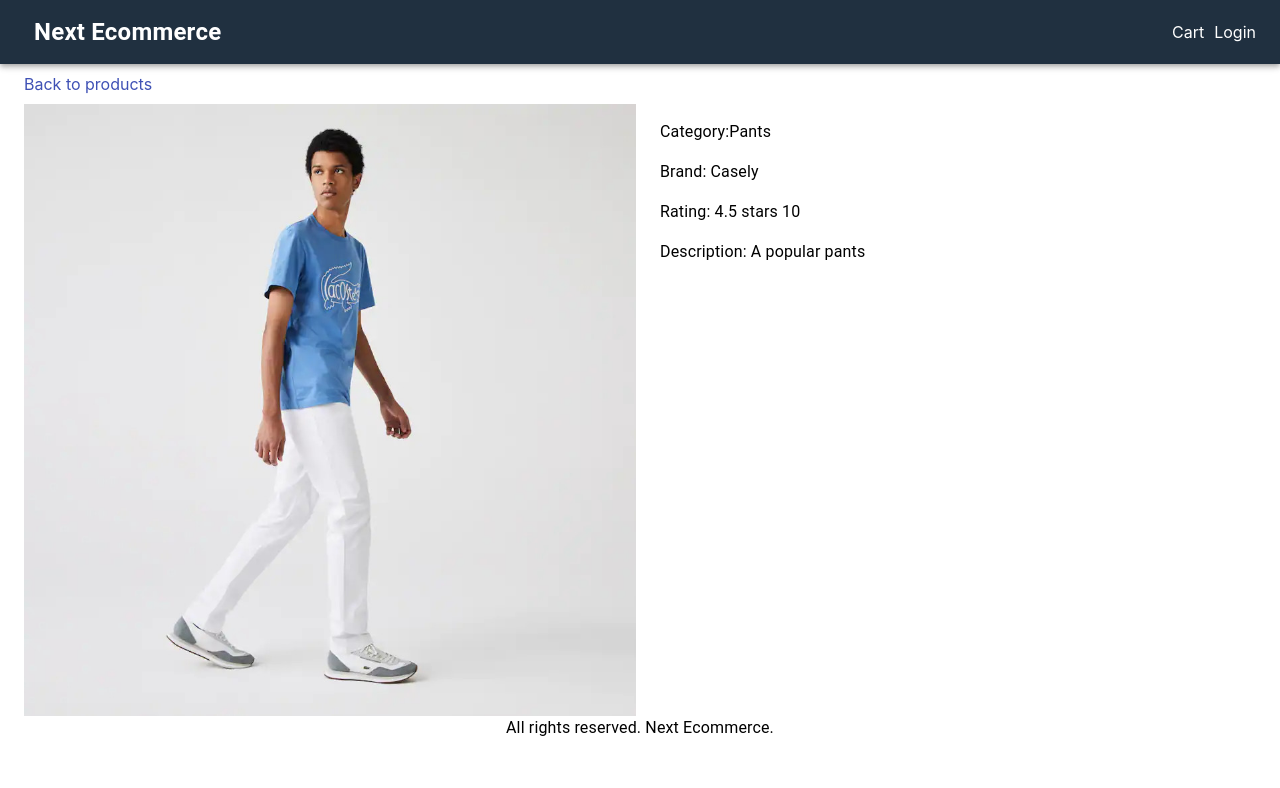
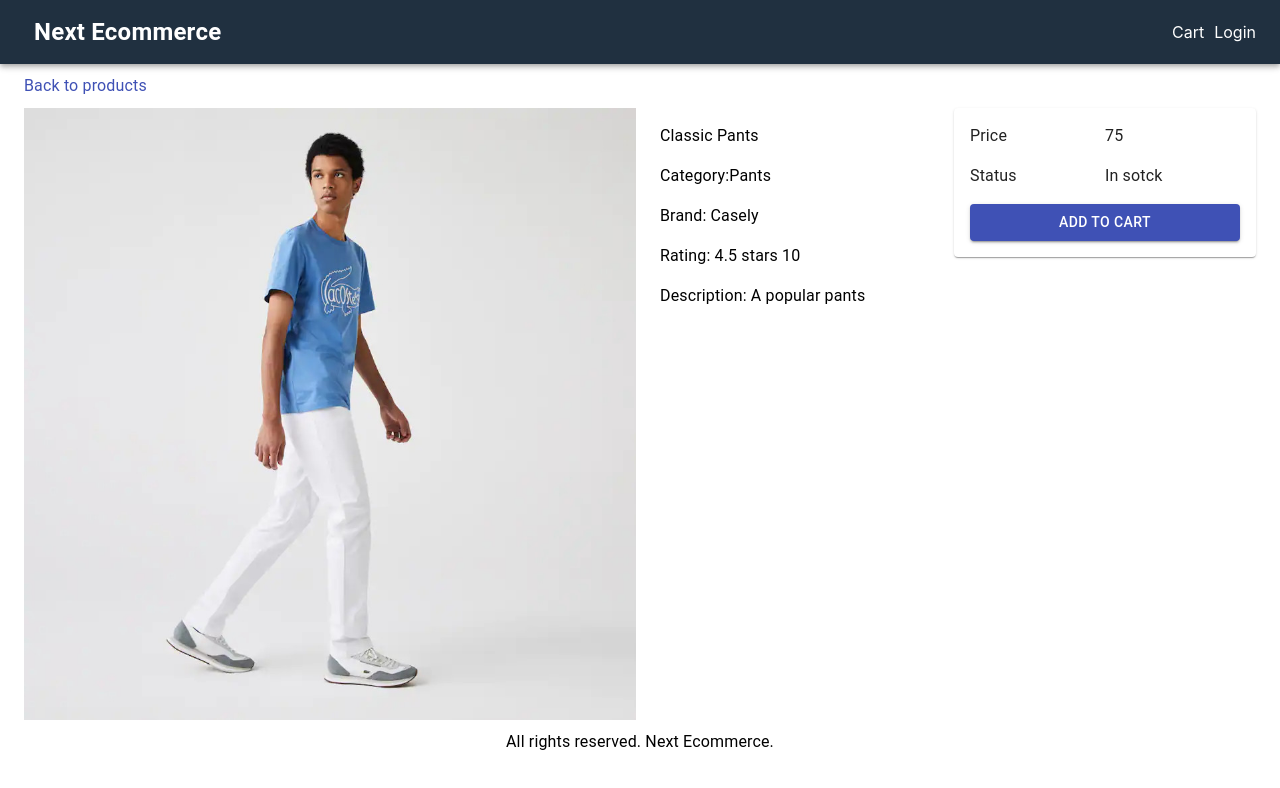
Before and after one commit to GabrielDillenburg/NextJS-Ecommerce, a Next.js app: page /product/classic-pants in a window 1280 px wide. Shown: the top 788 px of the page. Built offline with nearby package versions, Linux system fonts and the light colour scheme.

Commit message:
feat: add ListItem, Cards and Button to add to cart

```diff
--- a/pages/product/[slug].js
+++ b/pages/product/[slug].js
@@ -3,7 +3,15 @@ import data from '../../utils/data'
 import { useRouter } from 'next/router'
 import Layout from '../../components/Layout'
 import NextLink from 'next/link'
-import { Link, Grid, ListItem, List, Typography } from '@material-ui/core'
+import {
+	Link,
+	Grid,
+	ListItem,
+	List,
+	Typography,
+	Card,
+	Button,
+} from '@material-ui/core'
 import useStyles from '../../utils/styles'
 import Image from 'next/image'
 
@@ -19,7 +27,9 @@ export default function ProductScreen() {
 		<Layout title={product.name}>
 			<div className={classes.section}>
 				<NextLink href='/' passHref>
-					<Link> Back to products </Link>
+					<Link>
+						<Typography> Back to products </Typography>
+					</Link>
 				</NextLink>
 			</div>
 			<Grid container spacing={1}>
@@ -33,6 +43,9 @@ export default function ProductScreen() {
 				</Grid>
 				<Grid item md={3} xs={12}>
 					<List>
+						<ListItem>
+							<Typography component='h1'> {product.name} </Typography>
+						</ListItem>
 						<ListItem>
 							<Typography> Category:{product.category} </Typography>
 						</ListItem>
@@ -49,6 +62,39 @@ export default function ProductScreen() {
 						</ListItem>
 					</List>
 				</Grid>
+				<Grid item md={3} xs={12}>
+					<Card>
+						<List>
+							<ListItem>
+								<Grid container>
+									<Grid item xs={6}>
+										<Typography> Price </Typography>
+									</Grid>
+									<Grid item xs={6}>
+										<Typography> {product.price}</Typography>
+									</Grid>
+								</Grid>
+							</ListItem>
+							<ListItem>
+								<Grid container>
+									<Grid item xs={6}>
+										<Typography> Status </Typography>
+									</Grid>
+									<Grid item xs={6}>
+										<Typography>
+											{product.countInStock > 0 ? 'In sotck' : 'Unavailable'}
+										</Typography>
+									</Grid>
+								</Grid>
+							</ListItem>
+							<ListItem>
+								<Button fullWidth variant='contained' color='primary'>
+									Add to cart
+								</Button>
+							</ListItem>
+						</List>
+					</Card>
+				</Grid>
 			</Grid>
 		</Layout>
 	)
--- a/utils/styles.js
+++ b/utils/styles.js
@@ -16,6 +16,7 @@ const useStyles = makeStyles({
 	},
 	footer: {
 		textAlign: 'center',
+		marginTop: 10,
 	},
 	brand: {
 		fontWeight: 'bold',
```
